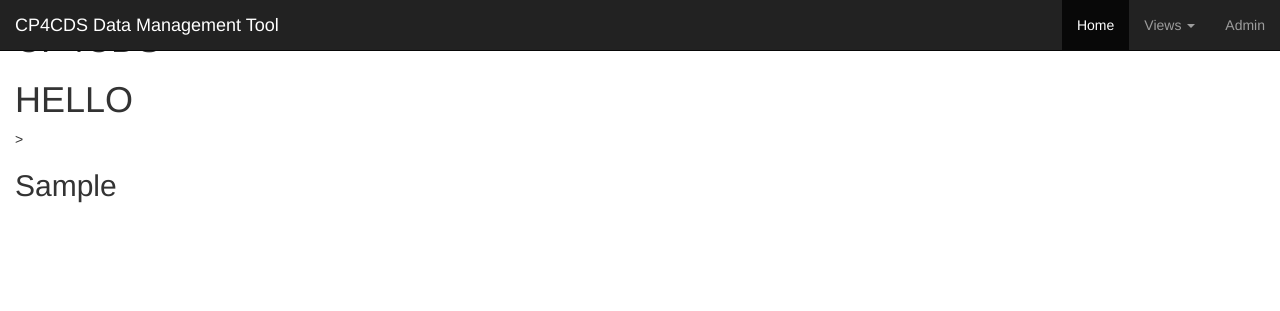
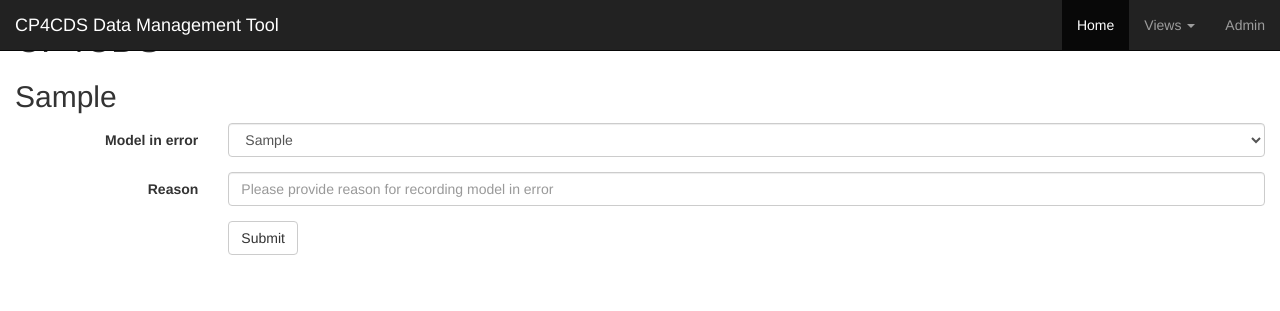
Before and after one commit to cp4cds/qcapp, a Django app: a page that uses qcapp/templates/qcapp/var-qcplot.html in a window 1280 px wide. Shown: the top 311 px of the page. Run offline with Django 3.2, Linux system fonts and the light colour scheme; tables that the repository leaves empty hold one stand-in row (values such as "Sample post"); parts of the project's set-up code (start-up, migrations or seed data) failed here and were passed over; some libraries are stand-ins or nearby versions.

Commit message:
Tidy up code and begin QC

```diff
--- a/qcapp/templates/qcapp/var-qcplot.html
+++ b/qcapp/templates/qcapp/var-qcplot.html
@@ -3,9 +3,29 @@
 <br>
 {% block contents %}
 
-<h1>HELLO </h1>>
 <h2>{{ dataset.first.variable }}</h2>
-
-
+<form class="form-horizontal">
+  <div class="form-group">
+    <label for="errorModel" class="col-sm-2 control-label">Model in error</label>
+    <div class="col-sm-10">
+      <select class="form-control">
+          {% for ins in dataset %}
+          <option>{{ ins.model }}</option>
+          {% endfor %}
+      </select>
+    </div>
+  </div>
+  <div class="form-group">
+    <label for="errorReason" class="col-sm-2 control-label">Reason</label>
+    <div class="col-sm-10">
+      <input type="text" class="form-control" id="errorReason" placeholder="Please provide reason for recording model in error">
+    </div>
+  </div>
+  <div class="form-group">
+    <div class="col-sm-offset-2 col-sm-10">
+      <button type="submit" class="btn btn-default">Submit</button>
+    </div>
+  </div>
+</form>
 
 {% endblock %}
```
Also changed, not shown: qcapp/app_data_generator.py (+55 -40 lines).
